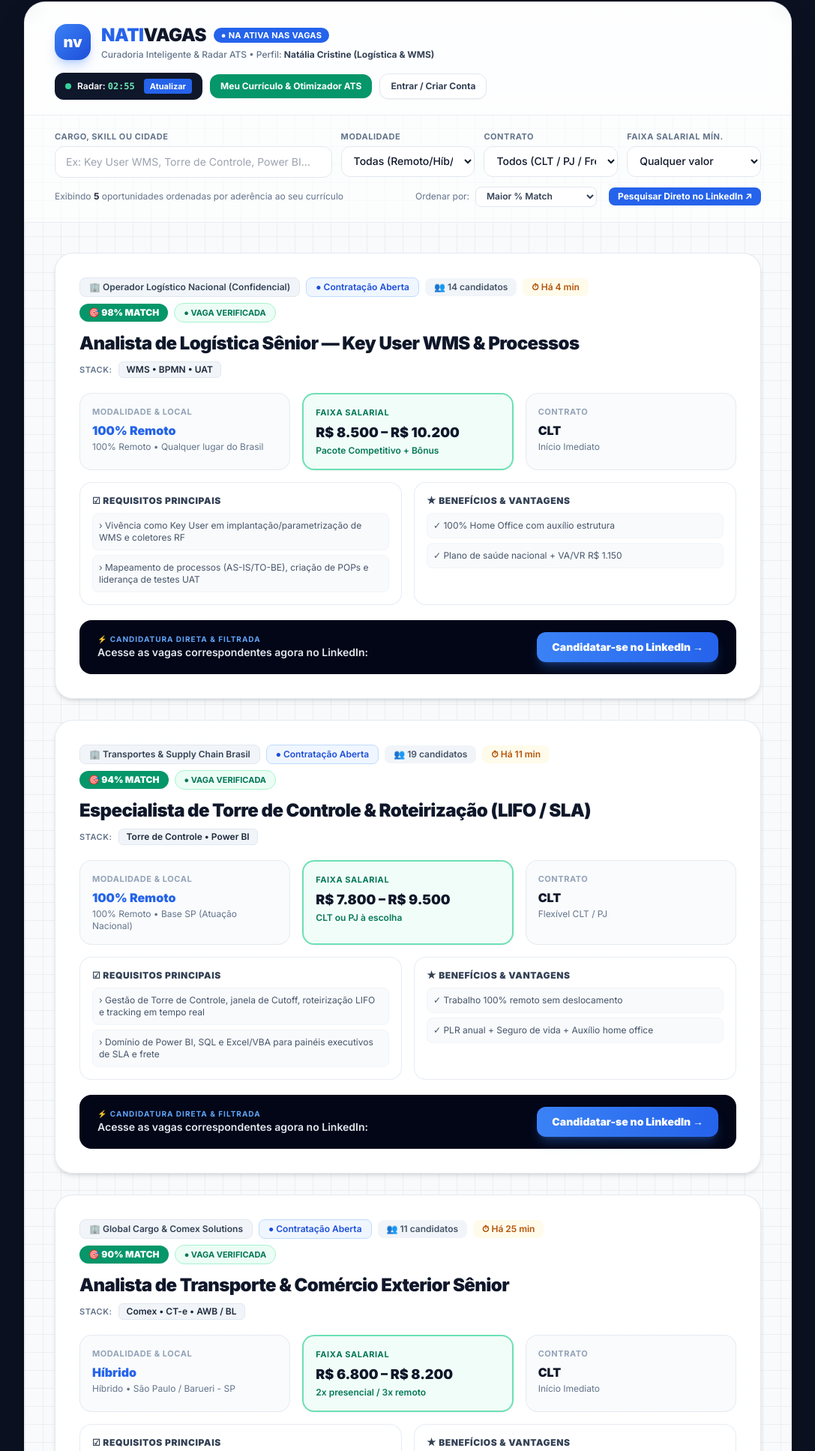
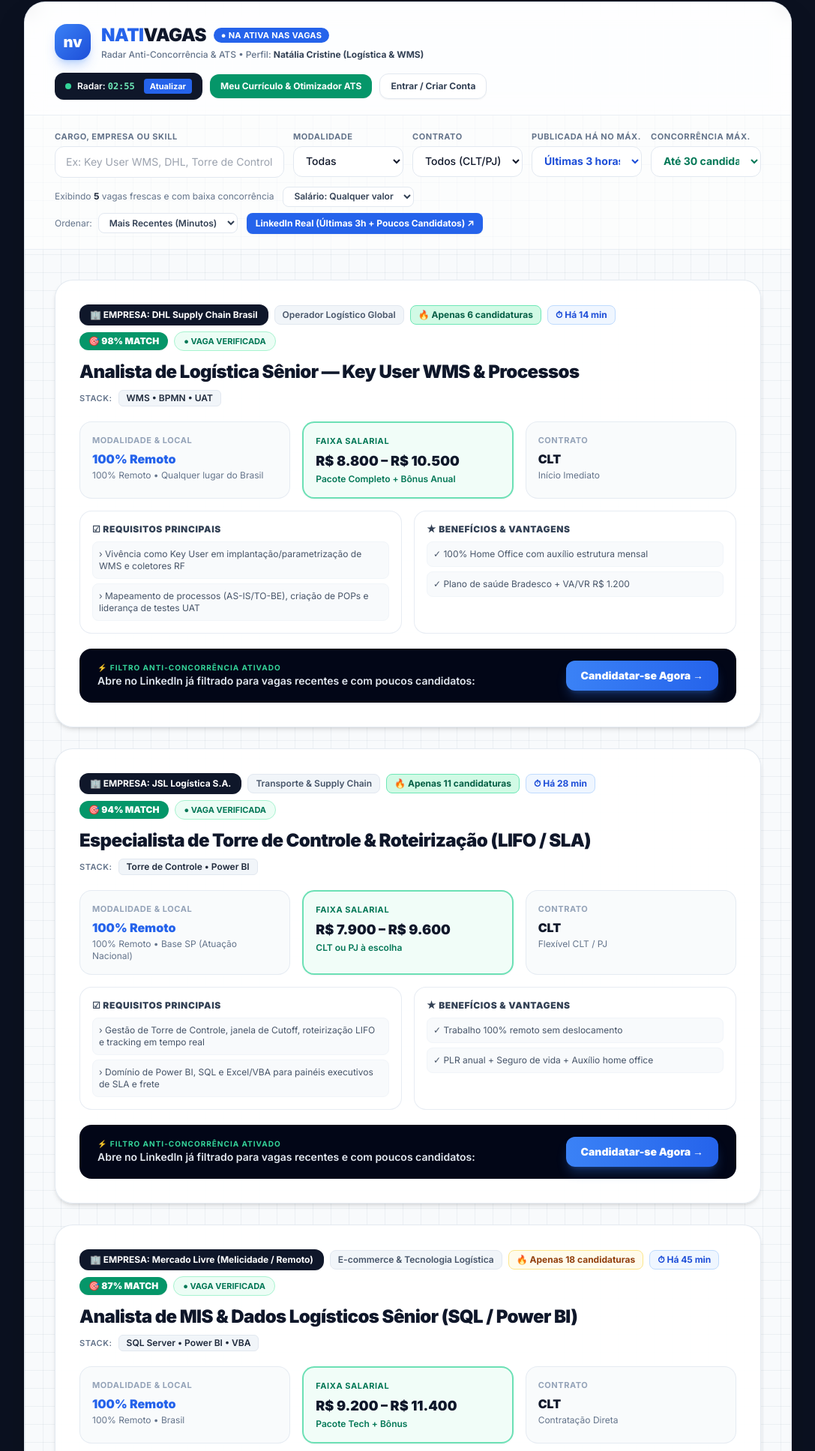
Before and after one commit to T-drix/nativagas-robo, a plain HTML site: page index.html in a window 1280 px wide. Shown: the part 22-1957 px from the top of the page at 75% size, without its empty margins (96-1183 px from the left). Drawn offline with nearby package versions, Linux system fonts and the light colour scheme.

Commit message:
Update index.html

```diff
--- a/index.html
+++ b/index.html
@@ -37,7 +37,7 @@
             </span>
           </div>
           <p class="text-xs text-slate-500 font-medium mt-0.5">
-            Curadoria Inteligente & Radar ATS • Perfil: <strong id="activeUserLabel" class="text-slate-700">Natália Cristine (Logística & WMS)</strong>
+            Radar Anti-Concorrência & ATS • Perfil: <strong id="activeUserLabel" class="text-slate-700">Natália Cristine (Logística & WMS)</strong>
           </p>
         </div>
       </div>
@@ -61,19 +61,19 @@
       </div>
     </header>
 
-    <!-- FILTROS DE BUSCA -->
+    <!-- FILTROS DE BUSCA (INCLUINDO TEMPO MÁXIMO E CONCORRÊNCIA) -->
     <section class="px-6 sm:px-10 py-5 bg-white/60 border-b border-slate-200/70">
-      <div class="grid grid-cols-1 sm:grid-cols-2 lg:grid-cols-5 gap-3">
+      <div class="grid grid-cols-1 sm:grid-cols-2 lg:grid-cols-6 gap-3">
         <div class="lg:col-span-2">
-          <label class="block text-[11px] font-bold uppercase tracking-wider text-slate-500 mb-1">Cargo, Skill ou Cidade</label>
-          <input id="filterKeyword" oninput="renderJobs()" type="text" placeholder="Ex: Key User WMS, Torre de Controle, Power BI..."
+          <label class="block text-[11px] font-bold uppercase tracking-wider text-slate-500 mb-1">Cargo, Empresa ou Skill</label>
+          <input id="filterKeyword" oninput="renderJobs()" type="text" placeholder="Ex: Key User WMS, DHL, Torre de Controle..."
             class="w-full px-3.5 py-2.5 rounded-xl bg-white border border-slate-200 text-sm focus:outline-none focus:ring-2 focus:ring-blue-500" />
         </div>
 
         <div>
           <label class="block text-[11px] font-bold uppercase tracking-wider text-slate-500 mb-1">Modalidade</label>
           <select id="filterModality" onchange="renderJobs()" class="w-full px-3 py-2.5 rounded-xl bg-white border border-slate-200 text-sm font-medium focus:outline-none focus:ring-2 focus:ring-blue-500">
-            <option value="all">Todas (Remoto/Híb/Pres)</option>
+            <option value="all">Todas</option>
             <option value="100% Remoto">100% Remoto</option>
             <option value="Híbrido">Híbrido</option>
             <option value="Presencial">Presencial</option>
@@ -83,7 +83,7 @@
         <div>
           <label class="block text-[11px] font-bold uppercase tracking-wider text-slate-500 mb-1">Contrato</label>
           <select id="filterContract" onchange="renderJobs()" class="w-full px-3 py-2.5 rounded-xl bg-white border border-slate-200 text-sm font-medium focus:outline-none focus:ring-2 focus:ring-blue-500">
-            <option value="all">Todos (CLT / PJ / Free)</option>
+            <option value="all">Todos (CLT/PJ)</option>
             <option value="CLT">CLT</option>
             <option value="PJ">PJ</option>
             <option value="Freelance">Freelance</option>
@@ -91,31 +91,46 @@
         </div>
 
         <div>
-          <label class="block text-[11px] font-bold uppercase tracking-wider text-slate-500 mb-1">Faixa Salarial Mín.</label>
-          <select id="filterSalary" onchange="renderJobs()" class="w-full px-3 py-2.5 rounded-xl bg-white border border-slate-200 text-sm font-medium focus:outline-none focus:ring-2 focus:ring-blue-500">
-            <option value="0">Qualquer valor</option>
-            <option value="4000">Acima de R$ 4.000</option>
+          <label class="block text-[11px] font-bold uppercase tracking-wider text-slate-500 mb-1">Publicada há no máx.</label>
+          <select id="filterMaxHours" onchange="renderJobs()" class="w-full px-3 py-2.5 rounded-xl bg-white border border-slate-200 text-sm font-bold text-blue-700 focus:outline-none focus:ring-2 focus:ring-blue-500">
+            <option value="1">Última 1 hora (Fresco)</option>
+            <option value="3" selected>Últimas 3 horas</option>
+            <option value="6">Últimas 6 horas</option>
+            <option value="12">Últimas 12 horas</option>
+          </select>
+        </div>
+
+        <div>
+          <label class="block text-[11px] font-bold uppercase tracking-wider text-slate-500 mb-1">Concorrência Máx.</label>
+          <select id="filterMaxApplicants" onchange="renderJobs()" class="w-full px-3 py-2.5 rounded-xl bg-white border border-slate-200 text-sm font-bold text-emerald-700 focus:outline-none focus:ring-2 focus:ring-blue-500">
+            <option value="15">Até 15 candidatos</option>
+            <option value="30" selected>Até 30 candidatos</option>
+            <option value="50">Até 50 candidatos</option>
+            <option value="99">Menos de 100</option>
+          </select>
+        </div>
+      </div>
+
+      <div class="mt-3 flex flex-wrap items-center justify-between gap-2 text-xs text-slate-500">
+        <div class="flex items-center gap-3 flex-wrap">
+          <span>Exibindo <strong id="jobsCount" class="text-slate-800">0</strong> vagas frescas e com baixa concorrência</span>
+          <select id="filterSalary" onchange="renderJobs()" class="bg-white border border-slate-200 rounded-lg px-2.5 py-1 font-semibold text-slate-700">
+            <option value="0">Salário: Qualquer valor</option>
             <option value="6000">Acima de R$ 6.000</option>
             <option value="8000">Acima de R$ 8.000</option>
             <option value="10000">Acima de R$ 10.000</option>
           </select>
         </div>
-      </div>
-
-      <div class="mt-3 flex flex-wrap items-center justify-between gap-2 text-xs text-slate-500">
-        <div>
-          Exibindo <strong id="jobsCount" class="text-slate-800">0</strong> oportunidades ordenadas por aderência ao seu currículo
-        </div>
         <div class="flex items-center gap-2">
-          <span>Ordenar por:</span>
+          <span>Ordenar:</span>
           <select id="sortBy" onchange="renderJobs()" class="bg-white border border-slate-200 rounded-lg px-2.5 py-1 font-semibold text-slate-700">
+            <option value="recent">Mais Recentes (Minutos)</option>
+            <option value="applicants">Menor Concorrência</option>
             <option value="match">Maior % Match</option>
-            <option value="recent">Mais Recentes</option>
             <option value="salary">Maior Salário</option>
-            <option value="applicants">Menor Concorrência</option>
           </select>
-          <button onclick="openDirectLinkedInSearch()" class="ml-2 px-3 py-1 rounded-lg bg-blue-600 hover:bg-blue-700 text-white font-bold transition">
-            Pesquisar Direto no LinkedIn ↗
+          <button onclick="openDirectLinkedInSearch()" class="ml-1 px-3 py-1.5 rounded-lg bg-blue-600 hover:bg-blue-700 text-white font-bold shadow-sm transition">
+            LinkedIn Real (Últimas 3h + Poucos Candidatos) ↗
           </button>
         </div>
       </div>
@@ -201,40 +216,42 @@ Atuação consolidada como Key User na implantação de sistemas WMS e ERPs: pla
       {
         id: 1,
         title: "Analista de Logística Sênior — Key User WMS & Processos",
-        company: "Operador Logístico Nacional (Confidencial)",
+        company: "DHL Supply Chain Brasil",
+        sector: "Operador Logístico Global",
         modality: "100% Remoto",
         location: "100% Remoto • Qualquer lugar do Brasil",
-        salaryMin: 8500,
-        salaryDisplay: "R$ 8.500 – R$ 10.200",
-        salaryNote: "Pacote Competitivo + Bônus",
+        salaryMin: 8800,
+        salaryDisplay: "R$ 8.800 – R$ 10.500",
+        salaryNote: "Pacote Completo + Bônus Anual",
         contract: "CLT",
         contractNote: "Início Imediato",
-        applicants: 14,
-        postedMinutes: 4,
+        applicants: 6,
+        postedMinutes: 14,
         stack: "WMS • BPMN • UAT",
         requirements: [
           "Vivência como Key User em implantação/parametrização de WMS e coletores RF",
           "Mapeamento de processos (AS-IS/TO-BE), criação de POPs e liderança de testes UAT"
         ],
         benefits: [
-          "100% Home Office com auxílio estrutura",
-          "Plano de saúde nacional + VA/VR R$ 1.150"
+          "100% Home Office com auxílio estrutura mensal",
+          "Plano de saúde Bradesco + VA/VR R$ 1.200"
         ],
         keywords: ["wms", "key user", "bpmn", "uat", "pop", "logistica", "inventario", "picking", "putaway"]
       },
       {
         id: 2,
         title: "Especialista de Torre de Controle & Roteirização (LIFO / SLA)",
-        company: "Transportes & Supply Chain Brasil",
+        company: "JSL Logística S.A.",
+        sector: "Transporte & Supply Chain",
         modality: "100% Remoto",
         location: "100% Remoto • Base SP (Atuação Nacional)",
-        salaryMin: 7800,
-        salaryDisplay: "R$ 7.800 – R$ 9.500",
+        salaryMin: 7900,
+        salaryDisplay: "R$ 7.900 – R$ 9.600",
         salaryNote: "CLT ou PJ à escolha",
         contract: "CLT",
         contractNote: "Flexível CLT / PJ",
-        applicants: 19,
-        postedMinutes: 11,
+        applicants: 11,
+        postedMinutes: 28,
         stack: "Torre de Controle • Power BI",
         requirements: [
           "Gestão de Torre de Controle, janela de Cutoff, roteirização LIFO e tracking em tempo real",
@@ -248,41 +265,43 @@ Atuação consolidada como Key User na implantação de sistemas WMS e ERPs: pla
       },
       {
         id: 3,
-        title: "Analista de MIS & Dados Logísticos Pleno/Sênior (SQL / Power BI)",
-        company: "Tech Logistics & Varejo S.A.",
+        title: "Analista de MIS & Dados Logísticos Sênior (SQL / Power BI)",
+        company: "Mercado Livre (Melicidade / Remoto)",
+        sector: "E-commerce & Tecnologia Logística",
         modality: "100% Remoto",
         location: "100% Remoto • Brasil",
-        salaryMin: 7200,
-        salaryDisplay: "R$ 7.200 – R$ 8.800",
-        salaryNote: "Pacote Completo",
+        salaryMin: 9200,
+        salaryDisplay: "R$ 9.200 – R$ 11.400",
+        salaryNote: "Pacote Tech + Bônus",
         contract: "CLT",
         contractNote: "Contratação Direta",
-        applicants: 27,
-        postedMinutes: 18,
+        applicants: 18,
+        postedMinutes: 45,
         stack: "SQL Server • Power BI • VBA",
         requirements: [
           "Automação de relatórios gerenciais usando SQL Server/Oracle e Excel com VBA",
-          "Construção de dashboards estratégicos de KPIs operacionais e produtividade"
+          "Construção de dashboards estratégicos de KPIs operacionais e produtividade de CD"
         ],
         benefits: [
           "100% Remoto + Horário flexível",
-          "Vale-alimentação/refeição flexível + Gympass"
+          "Vale-alimentação/refeição flexível + Wellhub (Gympass)"
         ],
         keywords: ["mis", "sql", "oracle", "power bi", "vba", "excel", "kpi", "logistica"]
       },
       {
         id: 4,
         title: "Analista de Transporte & Comércio Exterior Sênior",
-        company: "Global Cargo & Comex Solutions",
+        company: "Kuehne+Nagel Brasil",
+        sector: "Logística Internacional & Comex",
         modality: "Híbrido",
         location: "Híbrido • São Paulo / Barueri - SP",
-        salaryMin: 6800,
-        salaryDisplay: "R$ 6.800 – R$ 8.200",
+        salaryMin: 7100,
+        salaryDisplay: "R$ 7.100 – R$ 8.500",
         salaryNote: "2x presencial / 3x remoto",
         contract: "CLT",
         contractNote: "Início Imediato",
-        applicants: 11,
-        postedMinutes: 25,
+        applicants: 9,
+        postedMinutes: 65,
         stack: "Comex • CT-e • AWB / BL",
         requirements: [
           "Conferência documental internacional (AWB, BL, Invoice, Packing List, CT-e)",
@@ -297,16 +316,17 @@ Atuação consolidada como Key User na implantação de sistemas WMS e ERPs: pla
       {
         id: 5,
         title: "Consultor Funcional WMS / Implantação (Projeto)",
-        company: "Consultoria ERP & Supply Chain",
+        company: "TOTVS — Unidade Supply Chain",
+        sector: "Software ERP & WMS",
         modality: "100% Remoto",
         location: "100% Remoto • Brasil",
-        salaryMin: 9500,
-        salaryDisplay: "R$ 9.500 – R$ 12.000",
+        salaryMin: 9800,
+        salaryDisplay: "R$ 9.800 – R$ 12.500",
         salaryNote: "Contrato PJ",
         contract: "PJ",
         contractNote: "Remoto Integral",
-        applicants: 8,
-        postedMinutes: 32,
+        applicants: 5,
+        postedMinutes: 95,
         stack: "Consultoria WMS • ERP",
         requirements: [
           "Experiência prática em planta virtual, endereçamento, curva ABC e inventário cíclico",
@@ -337,17 +357,29 @@ Atuação consolidada como Key User na implantação de sistemas WMS e ERPs: pla
       return Math.min(score, 98);
     }
 
+    function formatTimeAgo(mins) {
+      if (mins < 60) return `Há ${mins} min`;
+      const h = Math.floor(mins / 60);
+      const m = mins % 60;
+      return m > 0 ? `Há ${h}h ${m}min` : `Há ${h}h`;
+    }
+
+    // Gera URL do LinkedIn com filtro real de tempo (segundos) e poucas candidaturas (f_EA=true)
     function buildLinkedInUrl(job) {
+      const maxHours = Number(document.getElementById("filterMaxHours").value) || 3;
+      const secondsWindow = maxHours * 3600;
       const q = encodeURIComponent(job.title.split("—")[0].trim());
       const wt = job.modality === "100% Remoto" ? "&f_WT=2" : (job.modality === "Híbrido" ? "&f_WT=3" : "&f_WT=1");
-      return `https://www.linkedin.com/jobs/search/?keywords=${q}&location=Brasil${wt}&sortBy=DD`;
+      return `https://www.linkedin.com/jobs/search/?keywords=${q}&location=Brasil${wt}&f_TPR=r${secondsWindow}&f_EA=true&sortBy=DD`;
     }
 
     function openDirectLinkedInSearch() {
       const kw = document.getElementById("filterKeyword").value.trim() || "Analista de Logística WMS";
       const mod = document.getElementById("filterModality").value;
+      const maxHours = Number(document.getElementById("filterMaxHours").value) || 3;
+      const secondsWindow = maxHours * 3600;
       const wt = mod === "100% Remoto" ? "&f_WT=2" : (mod === "Híbrido" ? "&f_WT=3" : (mod === "Presencial" ? "&f_WT=1" : ""));
-      window.open(`https://www.linkedin.com/jobs/search/?keywords=${encodeURIComponent(kw)}&location=Brasil${wt}&sortBy=DD`, "_blank");
+      window.open(`https://www.linkedin.com/jobs/search/?keywords=${encodeURIComponent(kw)}&location=Brasil${wt}&f_TPR=r${secondsWindow}&f_EA=true&sortBy=DD`, "_blank");
     }
 
     function renderJobs() {
@@ -355,6 +387,8 @@ Atuação consolidada como Key User na implantação de sistemas WMS e ERPs: pla
       const mod = document.getElementById("filterModality").value;
       const contract = document.getElementById("filterContract").value;
       const minSal = Number(document.getElementById("filterSalary").value);
+      const maxHours = Number(document.getElementById("filterMaxHours").value);
+      const maxApplicants = Number(document.getElementById("filterMaxApplicants").value);
       const sortBy = document.getElementById("sortBy").value;
 
       let enriched = jobsData.map(j => ({ ...j, match: computeMatch(j) }));
@@ -364,34 +398,45 @@ Atuação consolidada como Key User na implantação de sistemas WMS e ERPs: pla
         const modMatch = mod === "all" || j.modality === mod;
         const contractMatch = contract === "all" || j.contract === contract;
         const salMatch = j.salaryMin >= minSal;
-        return textMatch && modMatch && contractMatch && salMatch;
+        const timeMatch = j.postedMinutes <= maxHours * 60;
+        const appMatch = j.applicants <= maxApplicants;
+        return textMatch && modMatch && contractMatch && salMatch && timeMatch && appMatch;
       });
 
+      if (sortBy === "recent") filtered.sort((a, b) => a.postedMinutes - b.postedMinutes);
+      if (sortBy === "applicants") filtered.sort((a, b) => a.applicants - b.applicants);
       if (sortBy === "match") filtered.sort((a, b) => b.match - a.match);
-      if (sortBy === "recent") filtered.sort((a, b) => a.postedMinutes - b.postedMinutes);
       if (sortBy === "salary") filtered.sort((a, b) => b.salaryMin - a.salaryMin);
-      if (sortBy === "applicants") filtered.sort((a, b) => a.applicants - b.applicants);
 
       document.getElementById("jobsCount").textContent = filtered.length;
       const container = document.getElementById("jobsContainer");
 
       if (filtered.length === 0) {
-        container.innerHTML = `<div class="p-10 text-center bg-white rounded-3xl border border-slate-200 text-slate-500 text-sm">Nenhuma vaga encontrada com esses filtros. Tente limpar a busca ou clicar em <strong>Pesquisar Direto no LinkedIn</strong>.</div>`;
+        container.innerHTML = `<div class="p-10 text-center bg-white rounded-3xl border border-slate-200 text-slate-500 text-sm">Nenhuma vaga dentro dessa janela de tempo/concorrência. Tente ampliar o filtro de horas ou clicar em <strong>LinkedIn Real (Últimas 3h + Poucos Candidatos)</strong>.</div>`;
         return;
       }
 
       container.innerHTML = filtered.map(job => {
         const linkedInLink = buildLinkedInUrl(job);
         const matchColor = job.match >= 85 ? "bg-emerald-600 text-white" : "bg-blue-600 text-white";
+        const appBadgeColor = job.applicants <= 15 ? "bg-emerald-100 text-emerald-800 border-emerald-300" : "bg-amber-50 text-amber-800 border-amber-200";
         return `
         <article class="bg-white/95 rounded-[24px] p-6 sm:p-8 shadow-md border border-slate-200/90 hover:shadow-xl transition">
-          <!-- Linha superior de badges -->
+          <!-- DESTAQUE DA EMPRESA + STATUS -->
           <div class="flex flex-wrap items-center justify-between gap-2 mb-3">
             <div class="flex flex-wrap items-center gap-2 text-xs font-semibold">
-              <span class="px-3 py-1 rounded-lg bg-slate-100 text-slate-700 border border-slate-200">🏢 ${job.company}</span>
-              <span class="px-3 py-1 rounded-lg bg-blue-50 text-blue-700 border border-blue-200">● Contratação Aberta</span>
-              <span class="px-3 py-1 rounded-lg bg-slate-100 text-slate-600">👥 ${job.applicants} candidatos</span>
-              <span class="px-3 py-1 rounded-lg bg-amber-50 text-amber-700">⏱ Há ${job.postedMinutes} min</span>
+              <span class="px-3.5 py-1.5 rounded-xl bg-slate-900 text-white font-bold shadow-sm">
+                🏢 EMPRESA: ${job.company}
+              </span>
+              <span class="px-2.5 py-1 rounded-lg bg-slate-100 text-slate-600 border border-slate-200">
+                ${job.sector}
+              </span>
+              <span class="px-2.5 py-1 rounded-lg border font-bold ${appBadgeColor}">
+                🔥 Apenas ${job.applicants} candidaturas
+              </span>
+              <span class="px-2.5 py-1 rounded-lg bg-blue-50 text-blue-700 border border-blue-200 font-bold">
+                ⏱ ${formatTimeAgo(job.postedMinutes)}
+              </span>
             </div>
             <div class="flex items-center gap-2">
               <span class="px-3 py-1 rounded-full ${matchColor} text-xs font-black shadow-sm">
@@ -451,12 +496,12 @@ Atuação consolidada como Key User na implantação de sistemas WMS e ERPs: pla
           <!-- Banner Escuro Inferior -->
           <div class="mt-5 p-4 sm:px-6 rounded-2xl bg-slate-950 text-white flex flex-wrap items-center justify-between gap-4">
             <div>
-              <div class="text-[10px] font-bold uppercase tracking-widest text-blue-400">⚡ Candidatura Direta & Filtrada</div>
-              <div class="text-xs sm:text-sm font-semibold text-slate-200">Acesse as vagas correspondentes agora no LinkedIn:</div>
+              <div class="text-[10px] font-bold uppercase tracking-widest text-emerald-400">⚡ Filtro Anti-Concorrência Ativado</div>
+              <div class="text-xs sm:text-sm font-semibold text-slate-200">Abre no LinkedIn já filtrado para vagas recentes e com poucos candidatos:</div>
             </div>
             <a href="${linkedInLink}" target="_blank" rel="noopener noreferrer"
                class="px-5 py-2.5 rounded-xl bg-gradient-to-r from-blue-500 to-blue-600 hover:from-blue-400 hover:to-blue-500 text-white text-xs sm:text-sm font-black shadow-lg shadow-blue-500/30 transition">
-              Candidatar-se no LinkedIn →
+              Candidatar-se Agora →
             </a>
           </div>
         </article>`;
@@ -465,10 +510,12 @@ Atuação consolidada como Key User na implantação de sistemas WMS e ERPs: pla
 
     function triggerScan(manual = false) {
       secondsLeft = 180;
-      jobsData = jobsData.map(j => ({
-        ...j,
-        postedMinutes: manual ? Math.max(1, j.postedMinutes - 1) : j.postedMinutes + 3
-      }));
+      if (manual) {
+        jobsData = jobsData.map(j => ({
+          ...j,
+          postedMinutes: Math.max(3, Math.floor(j.postedMinutes * 0.7))
+        }));
+      }
       renderJobs();
     }
 
```
